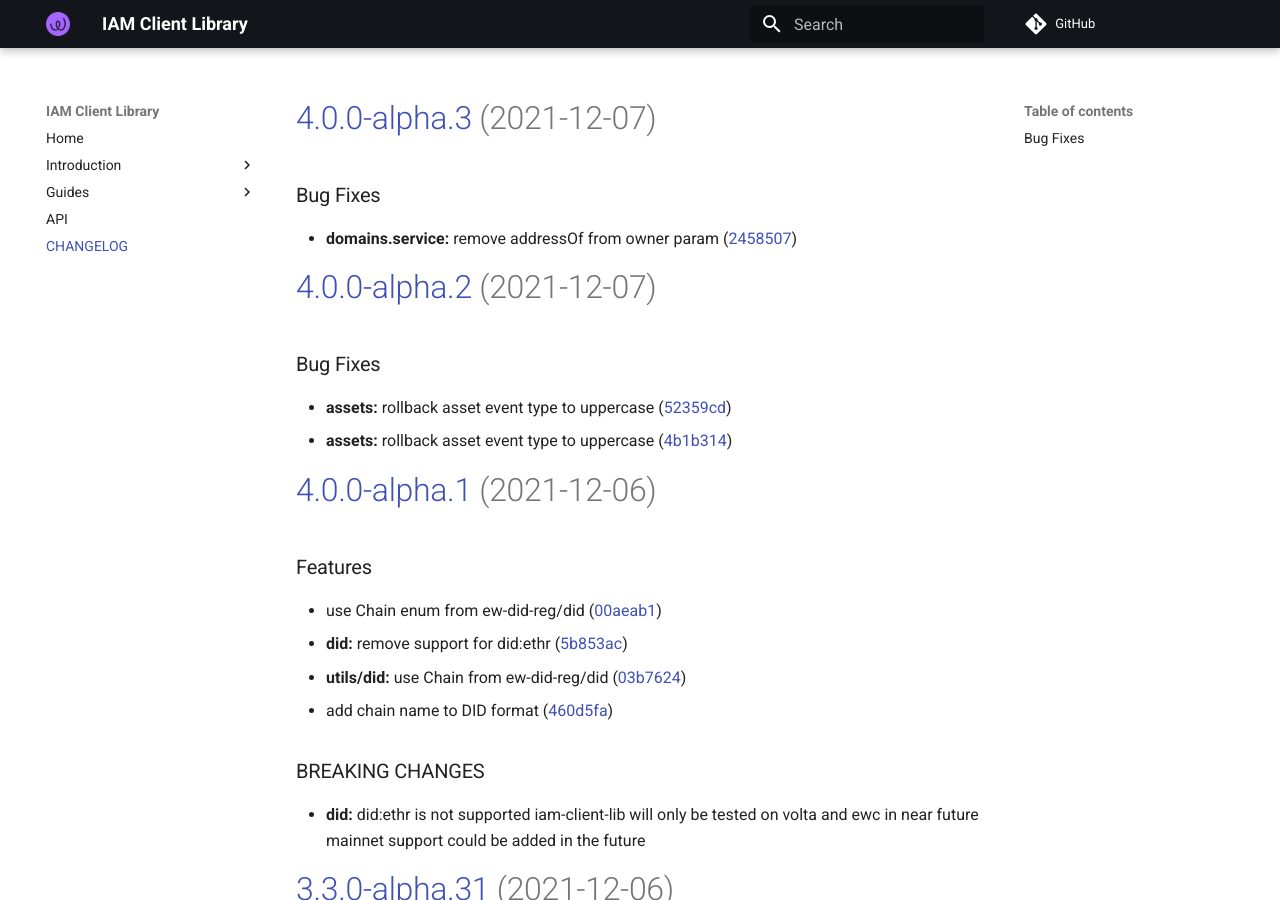
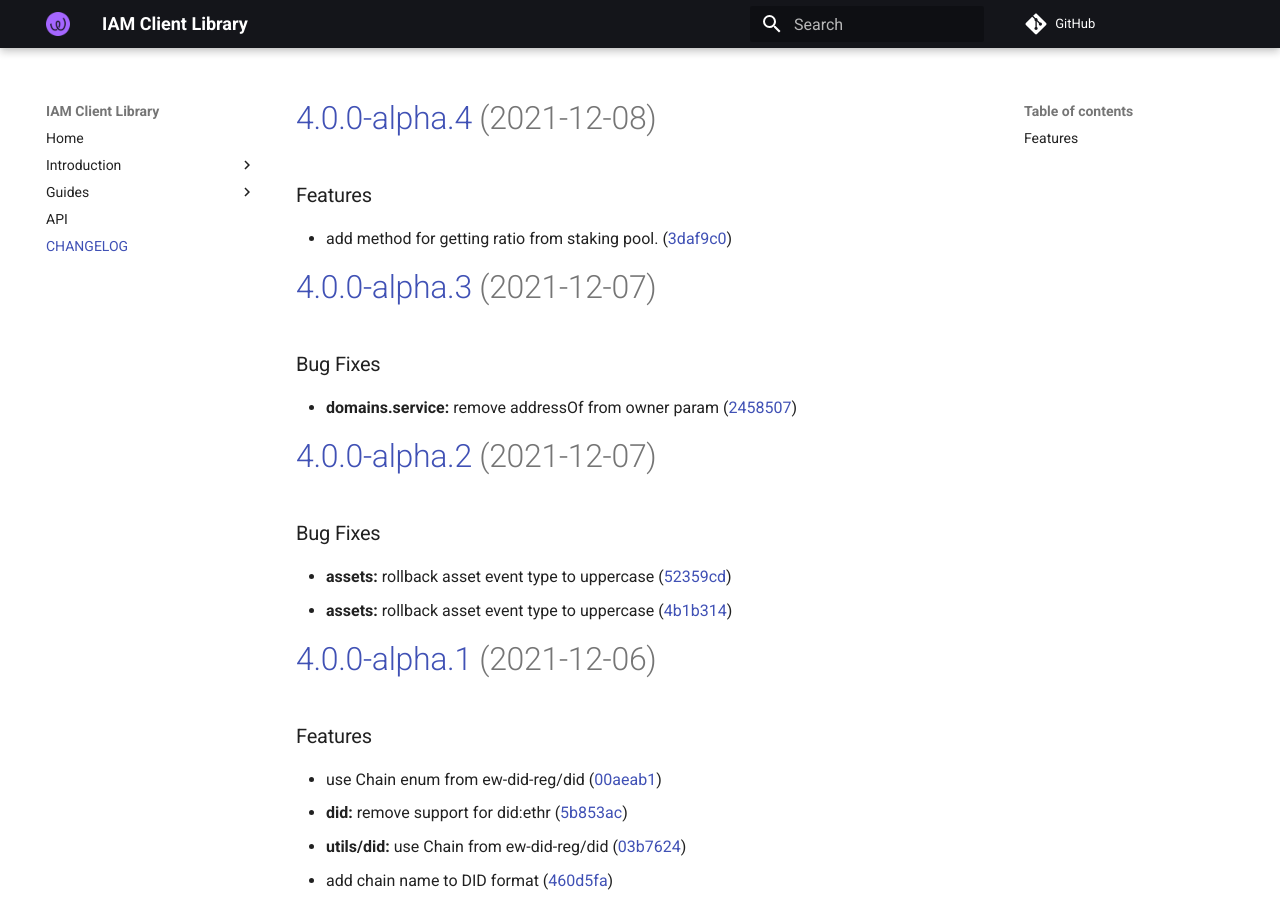
Before and after one commit to energywebfoundation/iam-client-lib, an MkDocs documentation site: the page built from docs/CHANGELOG.md, in a window 1280 px wide and 900 px high. Built offline with MkDocs 1.6.1 and Material for MkDocs 9.7.7, drawn with Linux system fonts in a browser that asks for light colours; comment, search, counter and statistics services are not loaded.

Commit message:
chore(release): 4.0.0-alpha.4 [skip ci]
# [4.0.0-alpha.4](https://github.com/energywebfoundation/iam-client-lib/compare/v4.0.0-alpha.3...v4.0.0-alpha.4) (2021-12-08)

### Features

* add method for getting ratio from staking pool. ([3daf9c0](https://github.com/energywebfoundation/iam-client-lib/commit/3daf9c03a4bc19cfb3bcb53926ccad61fa62be68))

```diff
--- a/docs/CHANGELOG.md
+++ b/docs/CHANGELOG.md
@@ -1,3 +1,10 @@
+# [4.0.0-alpha.4](https://github.com/energywebfoundation/iam-client-lib/compare/v4.0.0-alpha.3...v4.0.0-alpha.4) (2021-12-08)
+
+
+### Features
+
+* add method for getting ratio from staking pool. ([3daf9c0](https://github.com/energywebfoundation/iam-client-lib/commit/3daf9c03a4bc19cfb3bcb53926ccad61fa62be68))
+
 # [4.0.0-alpha.3](https://github.com/energywebfoundation/iam-client-lib/compare/v4.0.0-alpha.2...v4.0.0-alpha.3) (2021-12-07)
 
 
--- a/package.json
+++ b/package.json
@@ -1,6 +1,6 @@
 {
     "name": "iam-client-lib",
-    "version": "4.0.0-alpha.3",
+    "version": "4.0.0-alpha.4",
     "description": "Library for Decentralized Identity and Access Management",
     "main": "dist/index.js",
     "module": "dist/index.esm.js",
```
